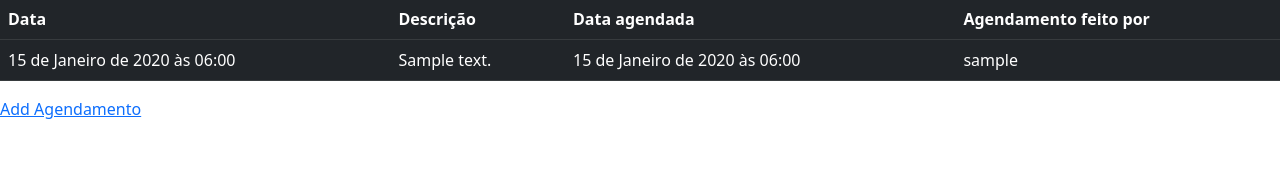
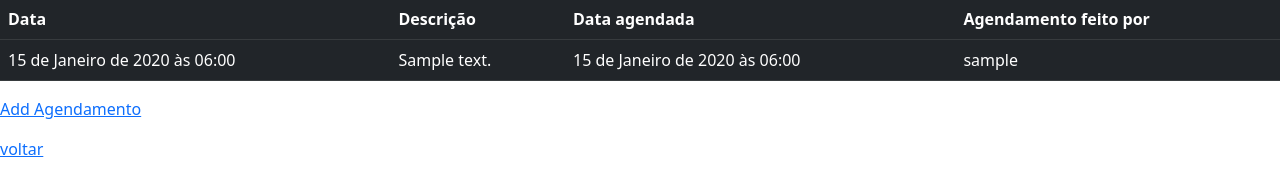
Before and after one commit to tmielnik/django-app, a Django app: page /agendamento/list/ in a window 1280 px wide. Shown: the part 121-317 px from the top of the page. Run offline with Django 4.2, Linux system fonts and the light colour scheme; tables that the repository leaves empty hold one stand-in row (values such as "Sample post").

Commit message:
Adição de links no template

```diff
--- a/agendamento/templates/agendamento/list.html
+++ b/agendamento/templates/agendamento/list.html
@@ -18,5 +18,7 @@
             </tr>
         {% endfor %}
     </table>
-    <p><a href="add/">Add Agendamento</a></p>
+
+    <p><a href="{% url 'add_agendamento' %}">Add Agendamento</a></p>
+    <p><a href="{% url 'index_agendamento' %}">voltar</a></p>
 {% endblock %}
```
